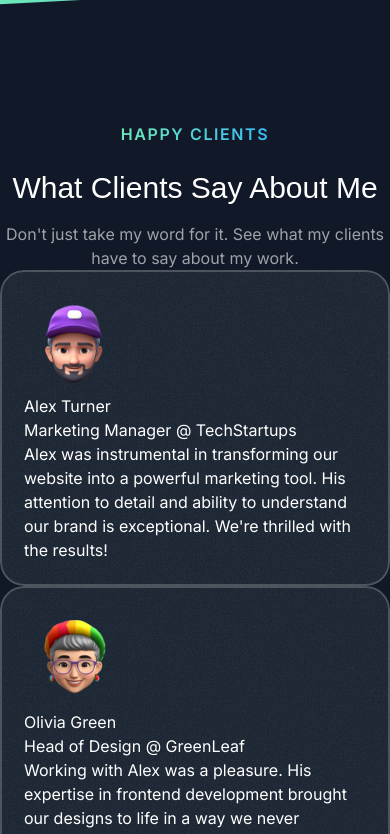
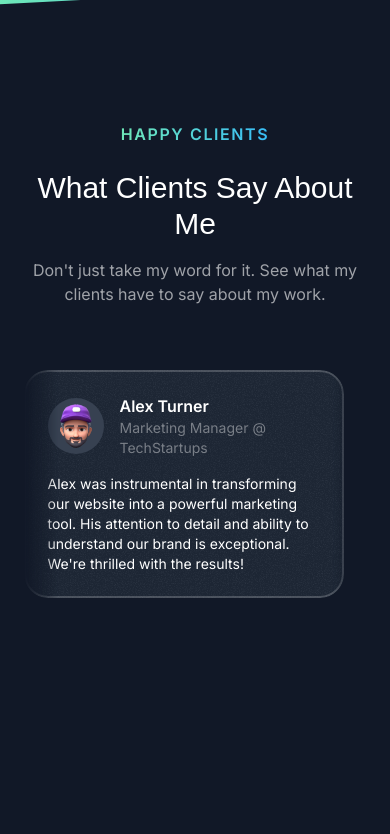
Before and after one commit to tommywa-a/Portfolio-site, a Next.js app: page / in a window 390 px wide. Shown: the part 2740-3574 px from the top of the page. After the commit the page ends 3402 px from the top, so only its background shows below. Built offline with nearby package versions, Linux system fonts and the light colour scheme; a web font is replaced by a local one.

Commit message:
Finighed with testimonial section on mobile view, and modified container

```diff
--- a/src/sections/Testimonials.tsx
+++ b/src/sections/Testimonials.tsx
@@ -44,29 +44,40 @@
 export const TestimonialsSection = () => {
 	return (
 		<div className='py-16'>
-			<div className='comtainer'>
+			<div className='container'>
 				<SectionHeader
 					eyebrow='Happy Clients'
 					title='What Clients Say About Me'
 					description="Don't just take my word for it. See what my clients have to say about my work."
 				/>
-				<div>
+				<div className='mt-16 flex overflow-x-clip [mask-image:linear-gradient(to_right,transparent,black_10%,black_90%,transparent)]'>
+					<div className='flex gap-8 flex-none'>
 						{testimonials.map((testimonial) => (
 							<Card
 								key={testimonial.name}
-							className='bg-gray-800 rounded-3xl p-6 relative overflow-hidden z-0'
+								className='max-w-xs'
 							>
+								<div className='flex gap-4 items-center'>
+									<div className='size-14 bg-gray-700 inline-flex items-center justify-center rounded-full flex-shrink-0'>
 										<Image
 											src={testimonial.avatar}
 											alt={testimonial.name}
+											className='max-h-full'
 										/>
-							<div>{testimonial.name}</div>
-							<div>{testimonial.position}</div>
-							<p>{testimonial.text}</p>
+									</div>
+									<div>
+										<div className='font-semibold'>{testimonial.name}</div>
+										<div className='text-sm text-white/40'>
+											{testimonial.position}
+										</div>
+									</div>
+								</div>
+								<p className='mt-4 text-sm'>{testimonial.text}</p>
 							</Card>
 						))}
 					</div>
 				</div>
 			</div>
+		</div>
 	)
 }
```
Lines whose indentation alone changed are shown as unchanged.
